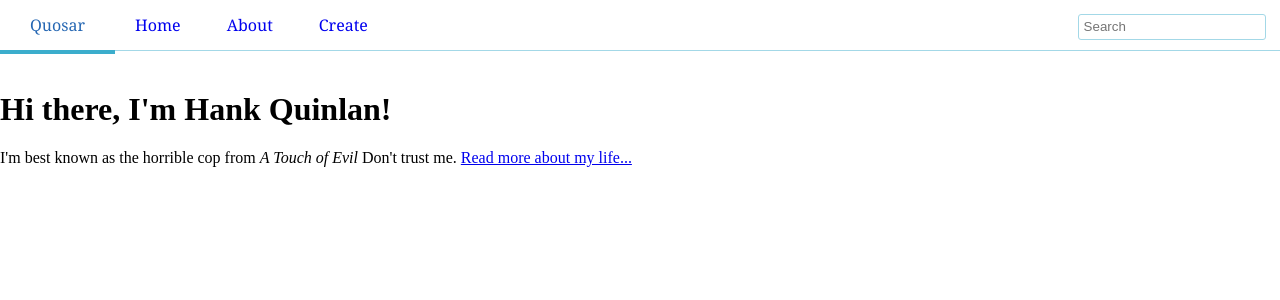
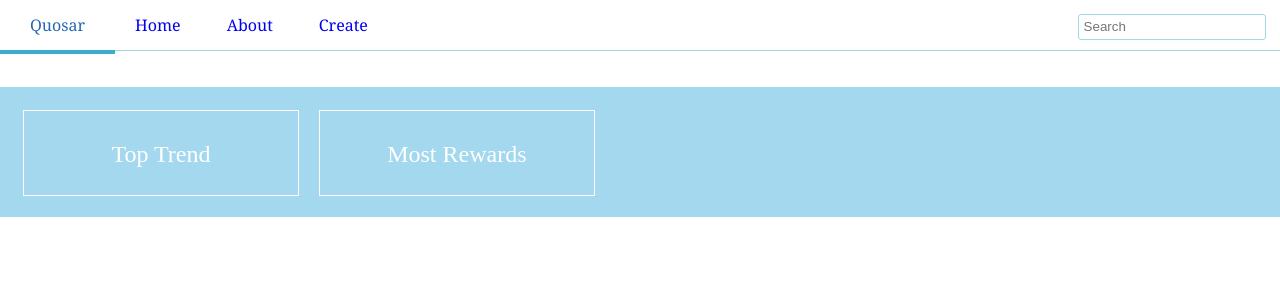
Before and after one commit to rahullogik/rahullogik.github.io, a Jekyll site: the page built from index.html, in a window 1280 px wide. Shown: the top 300 px of the page. Built offline with Jekyll 4.4.1, drawn with Linux system fonts in a browser that asks for light colours.

Commit message:
Update index.html

```diff
--- a/index.html
+++ b/index.html
@@ -3,6 +3,12 @@ layout: default
 title: Rahul Mohite
 ---
 <div class="blurb">
-	<h1>Hi there, I'm Hank Quinlan!</h1>
-	<p>I'm best known as the horrible cop from <em>A Touch of Evil</em> Don't trust me. <a href="/about">Read more about my life...</a></p>
+	<div class="main">
+<br/>
+<div class="trending">
+<div class="a"><h2><a href="http://logicalprogrammers.blogspot.in">Top Trend</a></h2></div>
+<div class="a"><h2><a href="http://logicalprogrammers.wordpress.in"">Most Rewards</h2></a></div>
+</div>
+
+</div>
 </div><!-- /.blurb -->
```
